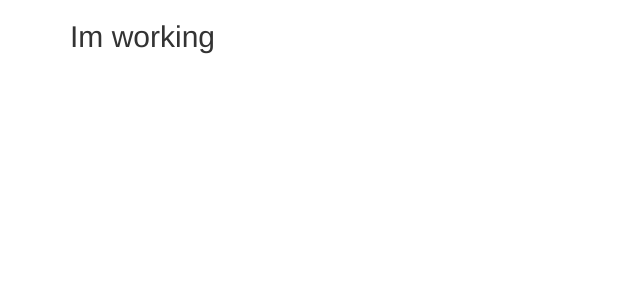
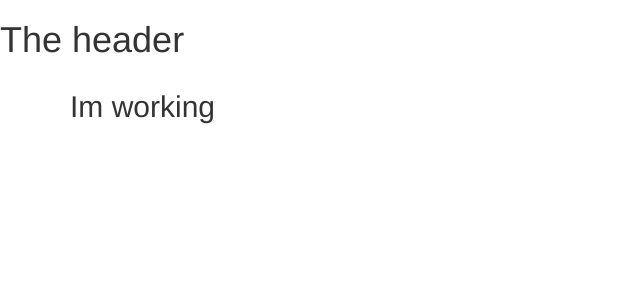
Before and after one commit to tbluher14/angular_course_project, an Angular app: page / in a window 1280 px wide. Shown: the top 300 px of the page, without its empty margins (0-640 px from the left). Built offline with nearby package versions, Linux system fonts and the light colour scheme.

Commit message:
added header component

```diff
--- a/src/app/app.component.html
+++ b/src/app/app.component.html
@@ -1,3 +1,5 @@
+<app-header></app-header>
+
 <div class="container">
   <div class="row">
     <div class="col-md-12"><h2>Im working</h2></div>
--- a/src/app/app.module.ts
+++ b/src/app/app.module.ts
@@ -4,9 +4,12 @@
 import { AppRoutingModule } from './app-routing.module';
 import { AppComponent } from './app.component';
 
+import { HeaderComponent } from './header/header.component';
+
 @NgModule({
   declarations: [
-    AppComponent
+    AppComponent,
+    HeaderComponent
   ],
   imports: [
     BrowserModule,
--- /dev/null
+++ b/src/app/header/header.component.html
@@ -0,0 +1 @@
+<h1>The header</h1>
```
Also changed, not shown: src/app/header/header.component.ts (added, +9 -0 lines).
